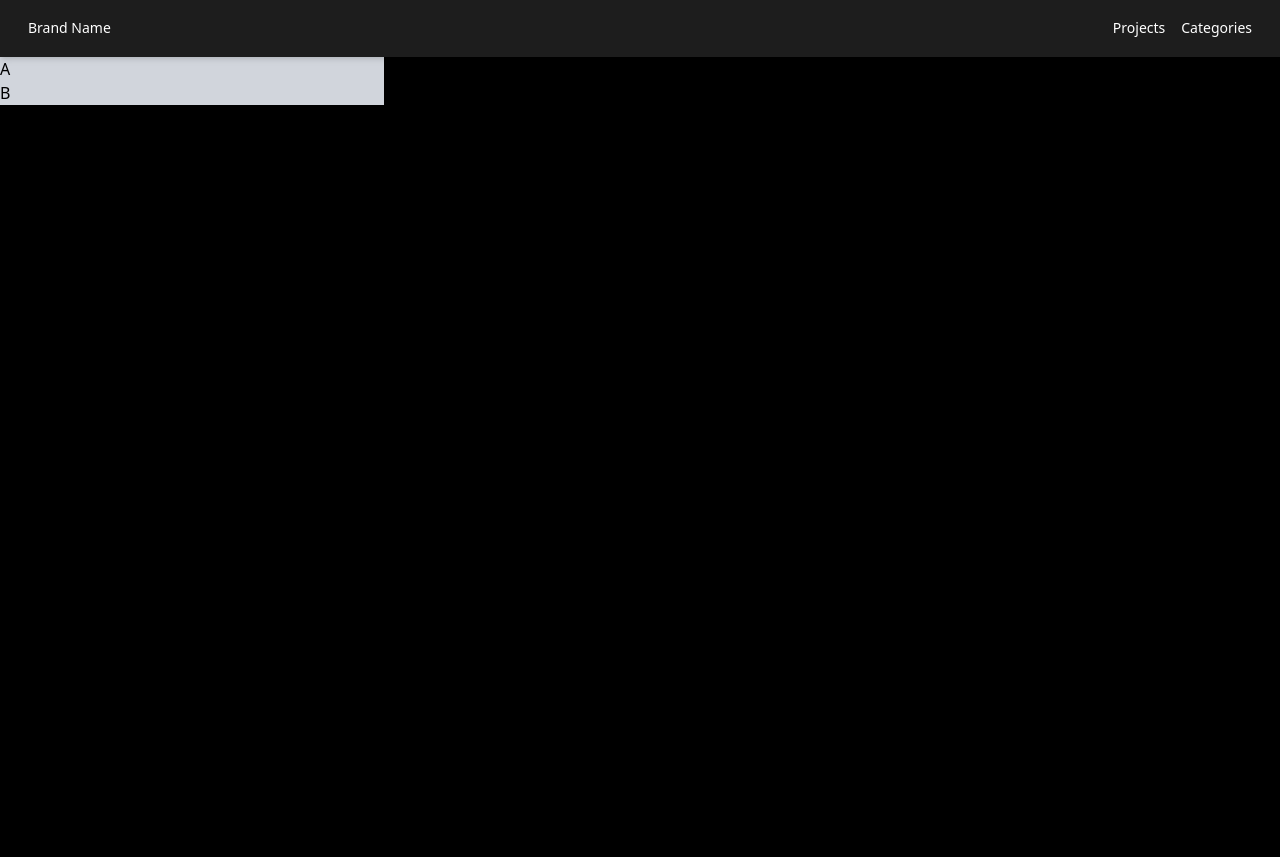
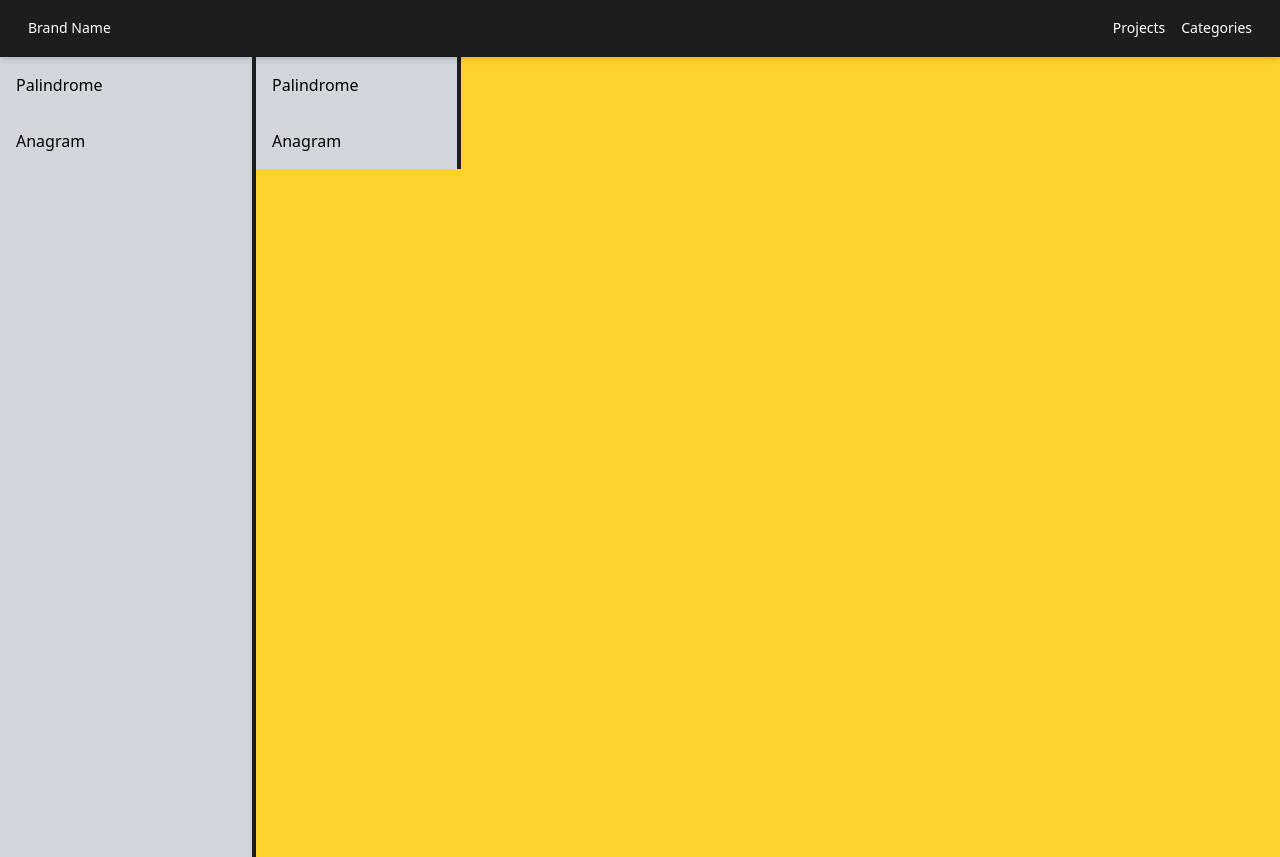
Before and after one commit to fedevworks23/vue3-products-app, a Vue app: page /javascript-title in a window 1280 px wide. Before the commit the page ends 800 px from the top, so only its background shows below. Built offline with nearby package versions, Linux system fonts and the light colour scheme.

Commit message:
added pinia configuration

```diff
--- a/package.json
+++ b/package.json
@@ -11,6 +11,7 @@
   "dependencies": {
     "@tailwindcss/vite": "^4.1.3",
     "axios": "^1.8.4",
+    "pinia": "^3.0.2",
     "tailwindcss": "^4.1.3",
     "vue": "^3.5.13",
     "vue-router": "^4.5.0"
--- /dev/null
+++ b/src/components/JavascriptComponent/JavasciptAnswer.vue
@@ -0,0 +1,22 @@
+<template>
+    <div v-for="ans in filterAnswerByID" :key="ans.id">
+        {{ ans.answer }}
+    </div>
+</template>
+
+<script setup lang="ts">
+import { computed } from 'vue';
+import { useJSQA } from '../../stores/index.ts'
+import { useRoute } from 'vue-router'
+
+const route = useRoute()
+
+const counter = useJSQA()
+
+const filterAnswerByID = computed(() => {
+    return counter.qa.filter(a => a.id === Number(route.params.id))
+})
+
+</script>
+
+<style scoped></style>
--- a/src/components/JavascriptComponent/JavasciptTitle.vue
+++ b/src/components/JavascriptComponent/JavasciptTitle.vue
@@ -1,12 +1,19 @@
 <template>
-    <div class=" flex flex-col w-[30%] bg-gray-300 text-black">
-        <router-link to="/a" class=" hover:bg-amber-300">A</router-link>
-        <router-link to="/b" class=" hover:bg-amber-300">B</router-link>
+    <div class=" flex flex-col w-[20%] bg-gray-300 text-black border-r-4 border-[#1d1d1d]">
+        <router-link v-for="rList in routesList" :key="rList.id" :to='`/javascript-coding/${rList.id}`'
+            class=" p-4 hover:bg-amber-300">{{
+                rList.question
+            }}</router-link>
     </div>
 </template>
 
 <script setup lang="ts">
+import { ref } from 'vue';
 
+const routesList = ref([
+    { id: 1, question: 'Palindrome', answer: 'A' },
+    { id: 2, question: 'Anagram', answer: 'B' },
+])
 </script>
 
 <style scoped></style>
--- a/src/components/JavascriptComponent/Javscript.vue
+++ b/src/components/JavascriptComponent/Javascript.vue
@@ -1,8 +1,8 @@
 <template>
 
-    <div class=" flex flex-wrap">
+    <div class=" flex flex-wrap jsqa">
         <JavascriptTitle></JavascriptTitle>
-        <div class="w-[70%] bg-amber-300 text-black">
+        <div class="w-[80%] bg-amber-300 text-black">
             <router-view></router-view>
         </div>
     </div>
@@ -13,4 +13,8 @@ import JavascriptTitle from './JavasciptTitle.vue'
 
 </script>
 
-<style scoped></style>
+<style scoped>
+.jsqa {
+    height: 100vh;
+}
+</style>
--- a/src/components/JavascriptComponent/JavascriptCoding.vue
+++ /dev/null
@@ -1,11 +0,0 @@
-<template>
-    <div>
-        Coding
-    </div>
-</template>
-
-<script setup lang="ts">
-
-</script>
-
-<style scoped></style>
--- a/src/main.ts
+++ b/src/main.ts
@@ -1,9 +1,11 @@
 import { createApp } from 'vue'
+import { createPinia } from 'pinia'
 import './style.css'
 import router from './router/index';
 import App from './App.vue'
 
-
+const pinia = createPinia()
 const app = createApp(App)
+app.use(pinia)
 app.use(router)
 app.mount('#app')
--- /dev/null
+++ b/src/stores/index.ts
@@ -0,0 +1,19 @@
+import { defineStore } from 'pinia'
+
+export const useJSQA = defineStore('jsqa', {
+  state: () => {
+    return {
+      qa: [
+        { id: 1, question: 'Palindrome', answer: 'Palindrome A' },
+        { id: 2, question: 'Anagram', answer: 'Anagram B' },
+      ]
+    }
+  },
+  // could also be defined as
+  // state: () => ({ count: 0 })
+  actions: {
+    increment() {
+      // this.count++
+    },
+  },
+})
```
Also changed, not shown: src/router/index.ts (+9 -5 lines), 1 other file (tests, documents, lock files or other folders).
